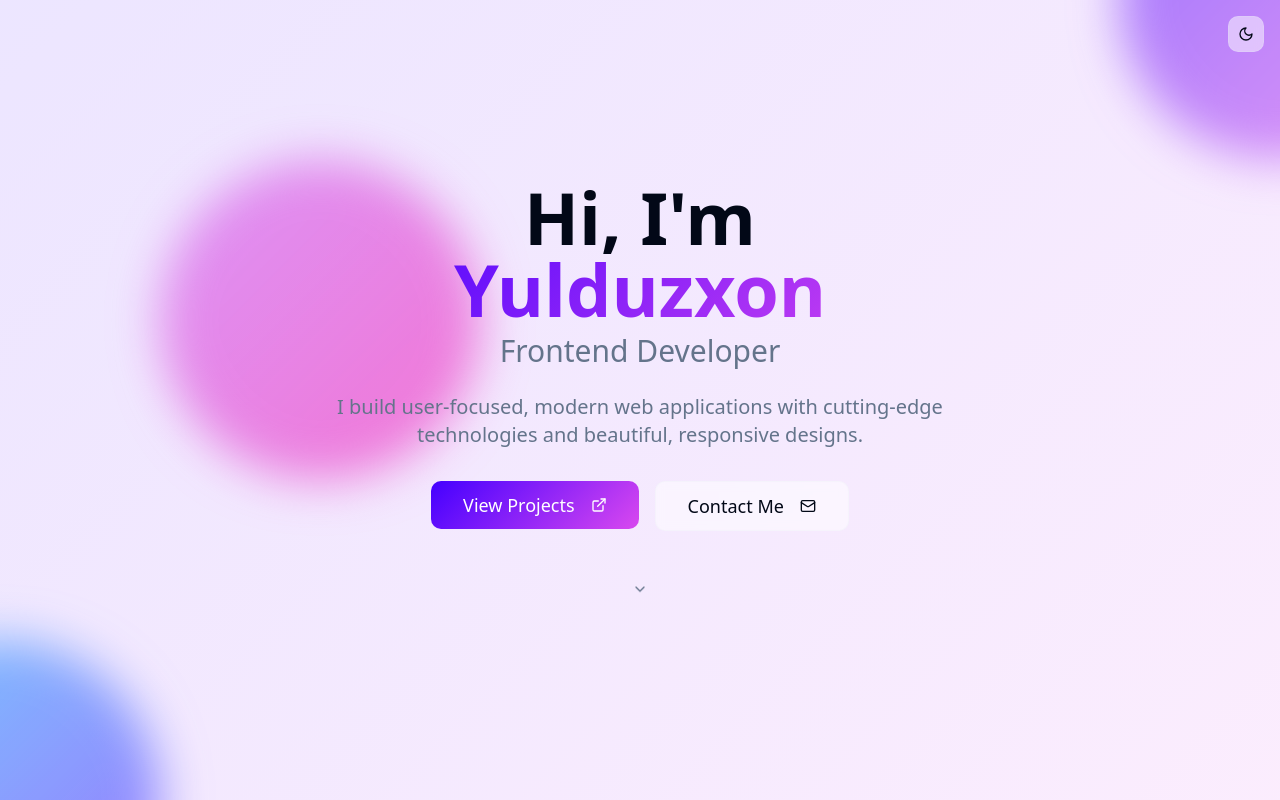
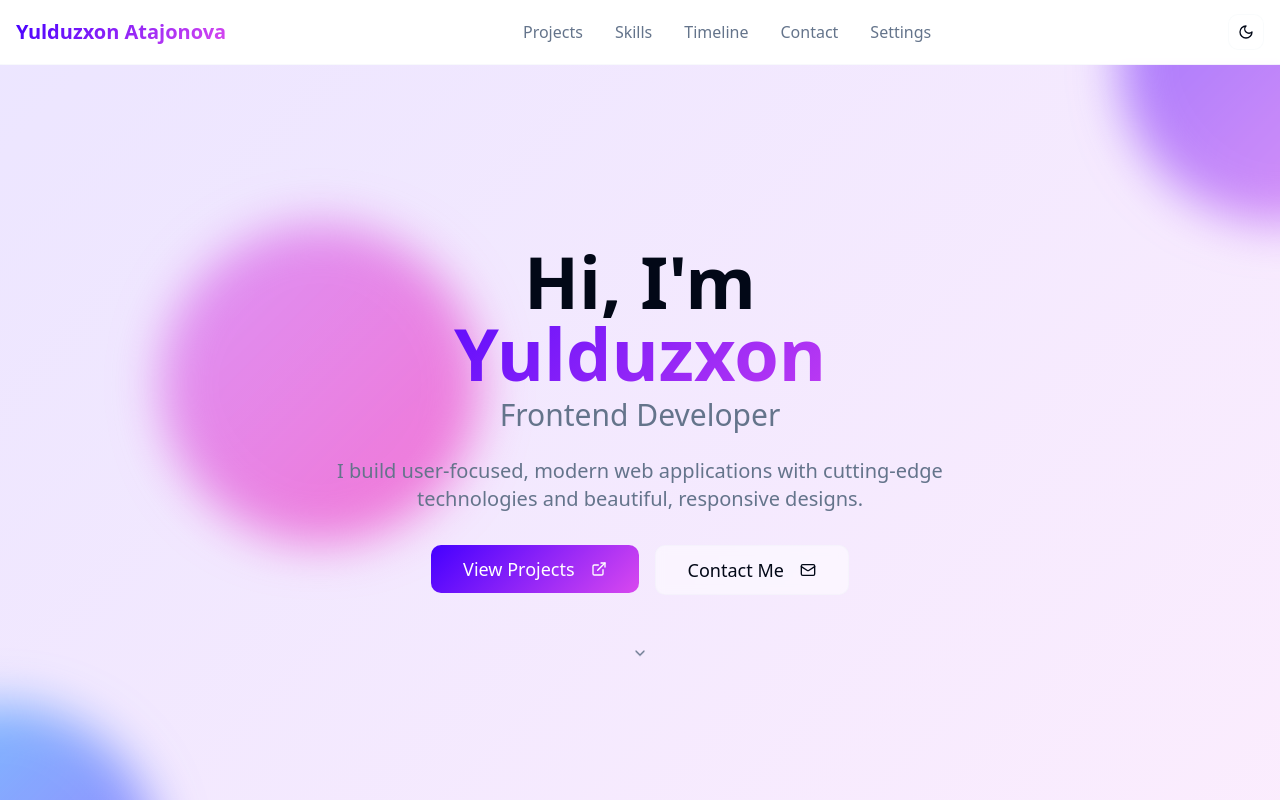
Before and after one commit to yulduzkurban/ata-web-glow, a React (Vite) app: page / in a window 1280 px wide. Shown: the top 800 px of the page. Built offline with nearby package versions, Linux system fonts and the light colour scheme.

Commit message:
feat: Add quick links to navbar and mobile menu
Adds quick links to the top navbar on desktop, burger menu on mobile, and footer for all screen sizes, ensuring a responsive layout.

```diff
--- /dev/null
+++ b/src/components/Navbar.tsx
@@ -0,0 +1,95 @@
+import { useState } from "react";
+import { Menu, X } from "lucide-react";
+import { Button } from "@/components/ui/button";
+import { Sheet, SheetContent, SheetTrigger } from "@/components/ui/sheet";
+import ThemeToggle from "./ThemeToggle";
+
+const Navbar = () => {
+  const [isOpen, setIsOpen] = useState(false);
+
+  const quickLinks = [
+    { name: "Projects", href: "#projects" },
+    { name: "Skills", href: "#skills" },
+    { name: "Timeline", href: "#timeline" },
+    { name: "Contact", href: "#contact" },
+    { name: "Settings", href: "/settings" }
+  ];
+
+  const scrollToSection = (sectionId: string) => {
+    document.getElementById(sectionId)?.scrollIntoView({ behavior: "smooth" });
+  };
+
+  const handleLinkClick = (link: { name: string; href: string }) => {
+    setIsOpen(false);
+    if (link.href.startsWith('/')) {
+      window.location.href = link.href;
+    } else {
+      scrollToSection(link.href.substring(1));
+    }
+  };
+
+  return (
+    <nav className="fixed top-0 left-0 right-0 z-50 bg-background/80 backdrop-blur-sm border-b border-border/20">
+      <div className="container mx-auto px-4">
+        <div className="flex items-center justify-between h-16">
+          {/* Logo */}
+          <div className="flex-shrink-0">
+            <h1 className="text-xl font-bold">
+              <span className="bg-gradient-primary bg-clip-text text-transparent">
+                Yulduzxon Atajonova
+              </span>
+            </h1>
+          </div>
+
+          {/* Desktop Navigation */}
+          <div className="hidden md:flex items-center space-x-8">
+            {quickLinks.map((link) => (
+              <button
+                key={link.name}
+                onClick={() => handleLinkClick(link)}
+                className="text-muted-foreground hover:text-primary transition-colors"
+              >
+                {link.name}
+              </button>
+            ))}
+          </div>
+
+          {/* Desktop Theme Toggle */}
+          <div className="hidden md:flex items-center">
+            <ThemeToggle />
+          </div>
+
+          {/* Mobile Menu Button */}
+          <div className="md:hidden flex items-center space-x-2">
+            <ThemeToggle />
+            <Sheet open={isOpen} onOpenChange={setIsOpen}>
+              <SheetTrigger asChild>
+                <Button variant="ghost" size="icon">
+                  <Menu className="h-5 w-5" />
+                </Button>
+              </SheetTrigger>
+              <SheetContent side="right" className="w-[300px] sm:w-[400px]">
+                <div className="flex flex-col space-y-4 mt-8">
+                  <div className="pb-4 border-b border-border/20">
+                    <h2 className="text-lg font-semibold">Navigation</h2>
+                  </div>
+                  {quickLinks.map((link) => (
+                    <button
+                      key={link.name}
+                      onClick={() => handleLinkClick(link)}
+                      className="text-left p-3 rounded-lg hover:bg-muted transition-colors"
+                    >
+                      {link.name}
+                    </button>
+                  ))}
+                </div>
+              </SheetContent>
+            </Sheet>
+          </div>
+        </div>
+      </div>
+    </nav>
+  );
+};
+
+export default Navbar;
--- a/src/pages/Index.tsx
+++ b/src/pages/Index.tsx
@@ -7,15 +7,14 @@ import BlogSection from "@/components/BlogSection";
 import CertificationsSection from "@/components/CertificationsSection";
 import ContactSection from "@/components/ContactSection";
 import Footer from "@/components/Footer";
-import ThemeToggle from "@/components/ThemeToggle";
+import Navbar from "@/components/Navbar";
 
 const Index = () => {
   return (
     <div className="min-h-screen bg-background">
-      <div className="fixed top-4 right-4 z-50">
-        <ThemeToggle />
-      </div>
+      <Navbar />
 
+      <div className="pt-16">
         <HeroSection />
         <ProjectsSection />
         <SkillsSection />
@@ -26,6 +25,7 @@ const Index = () => {
         <ContactSection />
         <Footer />
       </div>
+    </div>
   );
 };
 
```
Lines whose indentation alone changed are shown as unchanged.
